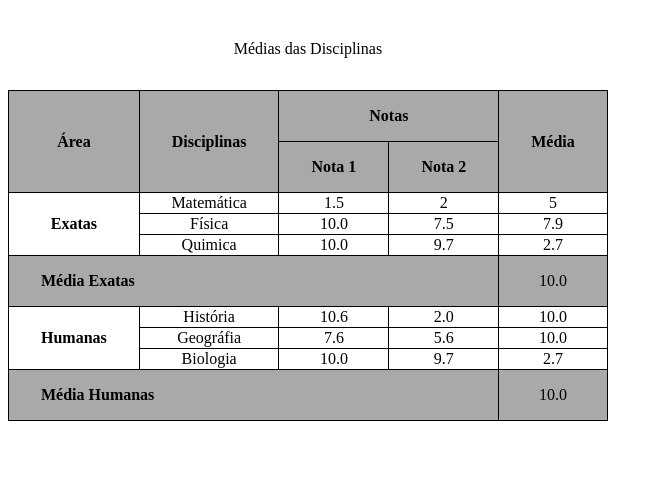
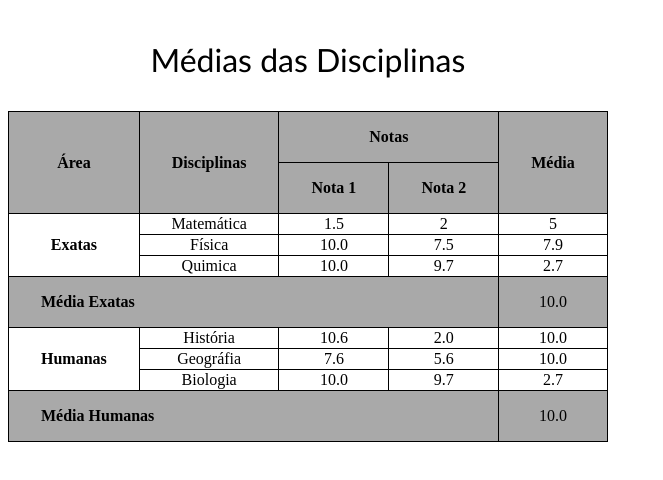
Before and after one commit to anjinha-oliveira/projeto-tabelas, a plain HTML site: page media-alunos/index.html in a window 1280 px wide. Shown: the whole page, without its empty margins (0-663 px from the left). Drawn offline with Linux system fonts and the light colour scheme.

Commit message:
Adicionando o ultimo ajuste da tabela

```diff
--- a/media-alunos/style.css
+++ b/media-alunos/style.css
@@ -5,6 +5,8 @@ table {
 }
 caption {
     padding: 2rem;
+    font-size: 2rem;
+    font-family:'Gill Sans', 'Gill Sans MT', Calibri, 'Trebuchet MS', sans-serif;
 }
 
 th, td {
```
